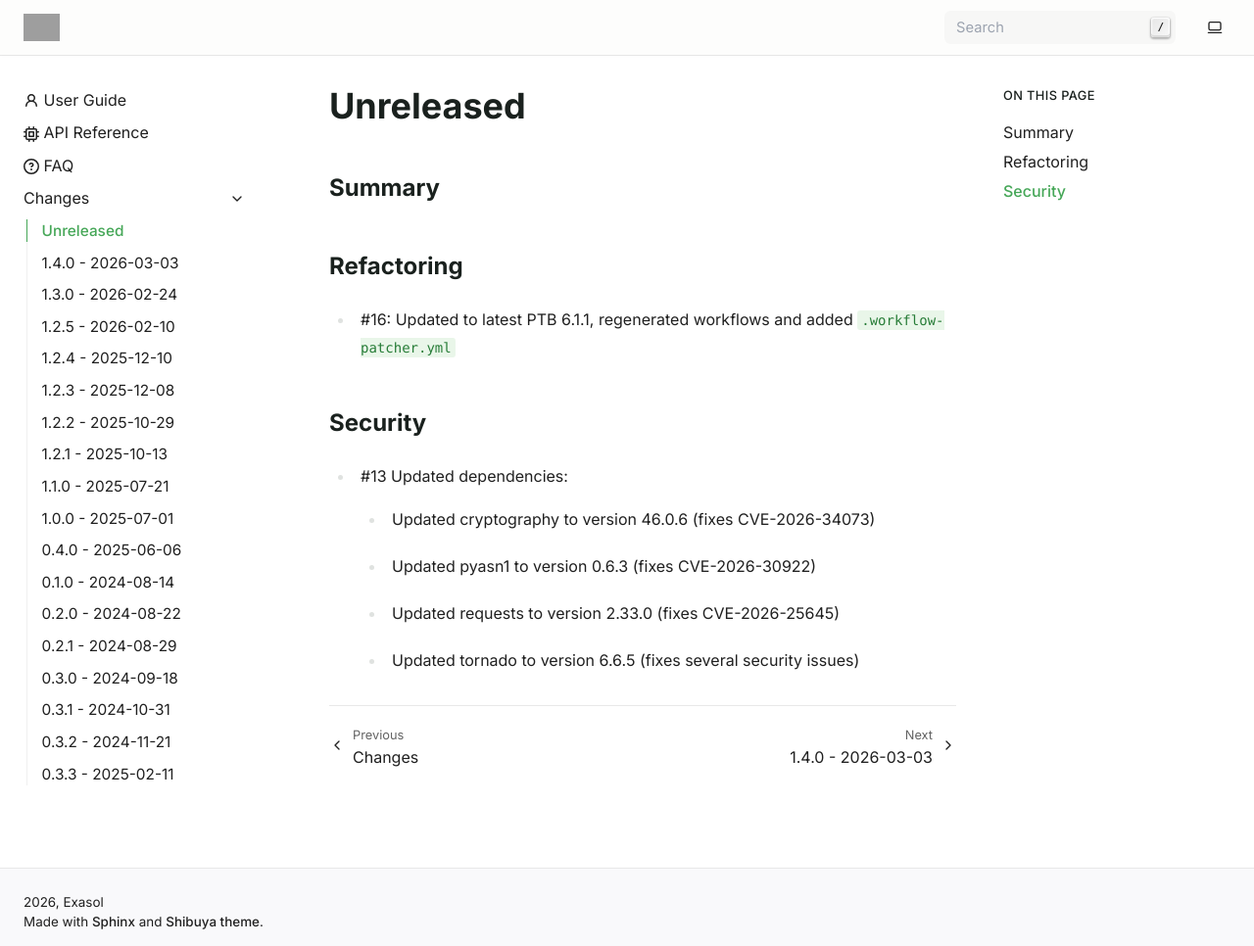
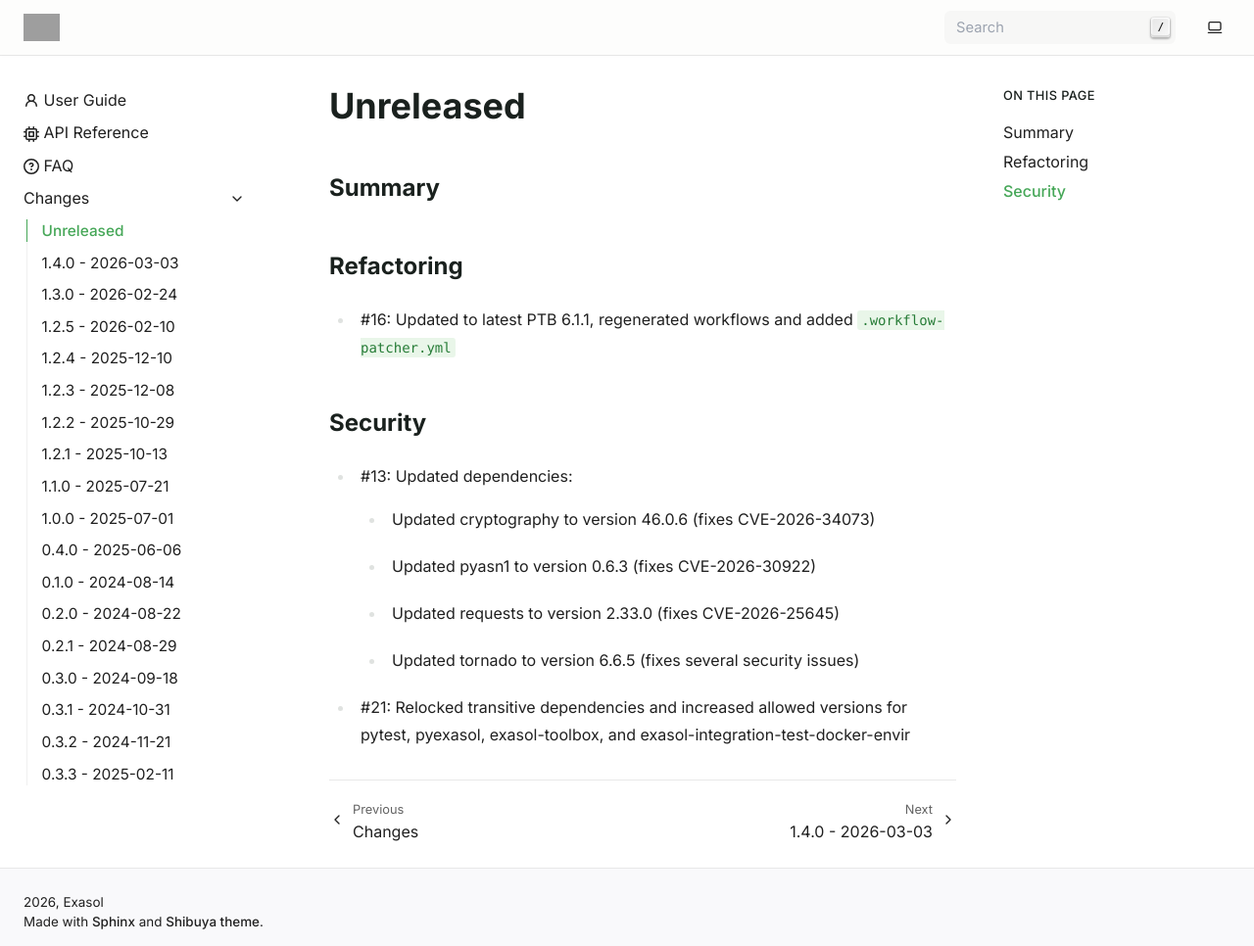
Before and after one commit to exasol/pytest-backend, a Sphinx documentation site: the page built from doc/changes/unreleased.md, in a window 1280 px wide and 966 px high. Shown: the whole window at 98% size. Built offline with Sphinx 7.4.7, drawn with Linux system fonts in a browser that asks for light colours; pages that are not in the unit, such as notebooks, are missing from menus; grey boxes are pictures that could not be loaded.

Commit message:
Add changelog entry

```diff
--- a/doc/changes/unreleased.md
+++ b/doc/changes/unreleased.md
@@ -8,8 +8,9 @@
 
 ## Security
 
-* #13 Updated dependencies:
+* #13: Updated dependencies:
     * Updated cryptography to version 46.0.6 (fixes CVE-2026-34073)
     * Updated pyasn1 to version 0.6.3 (fixes CVE-2026-30922)
     * Updated requests to version 2.33.0 (fixes CVE-2026-25645)
     * Updated tornado to version 6.6.5 (fixes several security issues)
+* #21: Relocked transitive dependencies and increased allowed versions for pytest, pyexasol, exasol-toolbox, and exasol-integration-test-docker-envir
```
